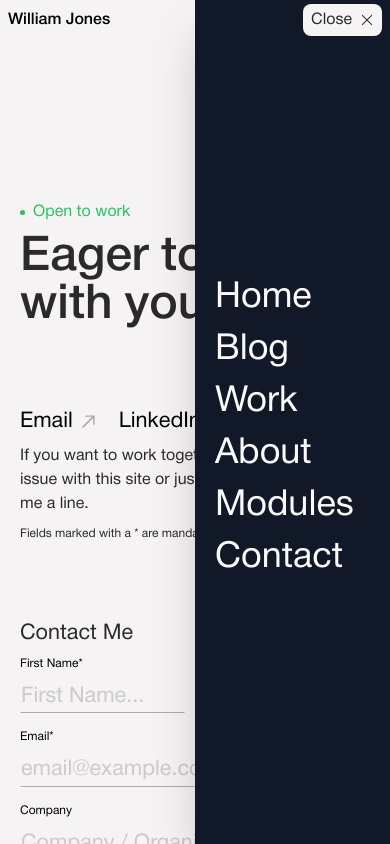
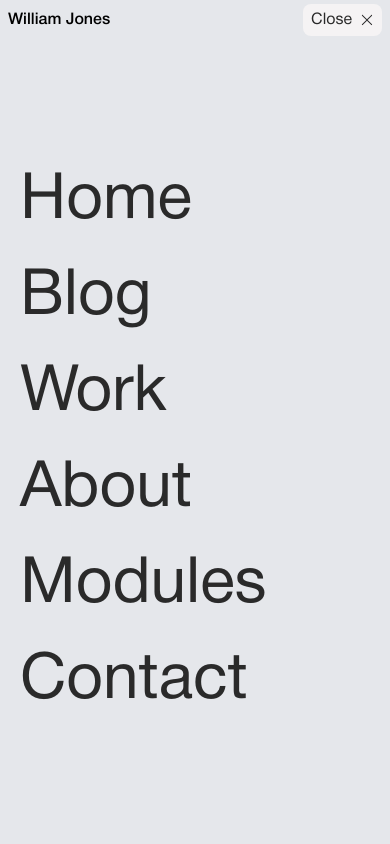
Before and after one commit to Wj9488/graduate-website, a Next.js app: page /contact in a window 390 px wide. Both pictures are taken after a click on the button "Menu". Shown: the top 844 px of the page. Built offline with nearby package versions, Linux system fonts and the light colour scheme.

Commit message:
nav menu update

```diff
--- a/components/sitewide/AlternativeMenu.jsx
+++ b/components/sitewide/AlternativeMenu.jsx
@@ -16,13 +16,11 @@ const buttonVariants = {
 
 const menuVariants = {
   closed: {
-    x: "100%",
-    opacity: 0,
+    y: "-100%",
     transition: { duration: 0.5, ease: [0.85, 0, 0.15, 1] },
   },
   open: {
-    x: 0,
-    opacity: 1,
+    y: 0,
     transition: { duration: 0.5, ease: [0.85, 0, 0.15, 1] },
   },
 };
@@ -46,7 +44,7 @@ const AlternativeMenu = () => {
         setIsVisible(true);
       } else {
         setIsVisible(false);
-        setIsMenuOpen(false); // Automatically close menu when not visible
+        setIsMenuOpen(false); // closes menu when you hit top of the screen
       }
     };
 
@@ -57,6 +55,19 @@ const AlternativeMenu = () => {
     };
   }, []);
 
+  useEffect(() => {
+    if (isMenuOpen) {
+      document.body.style.overflow = "hidden"; // Disable scrolling
+    } else {
+      document.body.style.overflow = ""; // Re-enable scrolling
+    }
+
+    // Clean up when component unmounts
+    return () => {
+      document.body.style.overflow = "";
+    };
+  }, [isMenuOpen]);
+
   const toggleMenu = () => {
     setIsMenuOpen(!isMenuOpen);
   };
@@ -64,6 +75,22 @@ const AlternativeMenu = () => {
   return (
     <>
       <>
+      {isVisible && (
+        <a.div
+          className="fixed top-1 left-[0.75rem] z-[999] py-1 px-2 lg:hidden"
+          initial="initial"
+          animate="visible"
+          exit="initial"
+          variants={buttonVariants}
+          id="Mobile Only"
+        >
+          <Link href="/" className="text__c_black text-xl font-medium">
+            <div className="">
+              W<span className="times font-bold">J</span>
+            </div>
+          </Link>
+        </a.div>
+        )}
         <a.button
           className="hover:cursor-pointer lg:hidden fixed top-1 right-2 rounded-lg flex items-center justify-center z-[999]"
           onClick={toggleMenu}
@@ -122,8 +149,25 @@ const AlternativeMenu = () => {
       <AnimatePresence>
         {isVisible && (
           <>
+            <a.div
+              className="hidden lg:block fixed top-5 left-[0.75rem] z-[999]"
+              initial="initial"
+              animate="visible"
+              exit="initial"
+              variants={buttonVariants}
+              id="DesktopOnly"
+            >
+              <Link
+                href="/"
+                className="text__c_black text-2xl font-medium mix-blend-difference"
+              >
+                <div className="">
+                  W<span className="times font-bold">J</span>
+                </div>
+              </Link>
+            </a.div>
             <a.button
-              className="hover:cursor-pointer hidden lg:block fixed top-5 right-[7.25rem] z-[99] shadow"
+              className="hover:cursor-pointer hidden lg:block fixed top-5 right-[7.25rem] z-[999] shadow"
               initial="initial"
               animate="visible"
               exit="initial"
@@ -132,7 +176,9 @@ const AlternativeMenu = () => {
             >
               <Link className="" href={"/contact"}>
                 <div className="hover:opacity-75 transition-all duration-200 px-4 py-2 accent__c_main rounded-lg">
-                  <p className="2xl:text-base text-sm button__text_colour">Contact Me</p>
+                  <p className="2xl:text-base text-sm button__text_colour">
+                    Contact Me
+                  </p>
                 </div>
               </Link>
             </a.button>
@@ -197,23 +243,25 @@ const AlternativeMenu = () => {
       <AnimatePresence>
         {isMenuOpen && (
           <a.div
-            className="fixed top-0 flex flex-col justify-center right-0 bottom__left_radius xl:rounded-none h-full bg-gray-900 shadow-2xl z-[500]"
+            className="fixed top-0 flex flex-col justify-center right-0 bottom__left_radius xl:rounded-none h-full bg-gray-200 shadow-2xl z-[500]"
             variants={menuVariants}
             initial="closed"
             animate="open"
             exit="closed"
           >
-            <a.ul className="w-[50vw] lg:w-[20vw] xl:w-[20vw] 3xl:w-[15vw] p-5">
+            <div className="w-[100vw] h-[100dvh] flex items-center justify-start ">
+            <a.ul className="pm-t standard__x_padding_inner">
               {menuItems.map((item, index) => (
                 <a.li
                   key={item.name}
-                  className="mt-[.75rem] text-4xl 2xl:text-6xl"
+                  className="text-[4rem] xl:text-6xl 2xl:text-[12rem]"
                   variants={{
-                    initial: { opacity: 0, y: 10 },
+                    initial: { opacity: 0, filter: "blur(10px)", y: 10 },
                     enter: {
                       opacity: 1,
+                      filter: "blur(0px)",
                       y: 0,
-                      transition: { duration: 0.5, delay: index * 0.1 },
+                      transition: { duration: 0.5, delay: 0.5 + index * 0.1 },
                     },
                   }}
                   initial="initial"
@@ -222,13 +270,14 @@ const AlternativeMenu = () => {
                   <Link
                     onClick={toggleMenu}
                     href={item.path}
-                    className="transition-all duration-200 ease-in-out hover:opacity-50 text__c_contrast"
+                    className="transition-all duration-200 ease-in-out hover__menu_item text__c_black hover:bg-[#e9ff70]"
                   >
                     {item.name}
                   </Link>
                 </a.li>
               ))}
             </a.ul>
+            </div>
           </a.div>
         )}
       </AnimatePresence>
--- a/components/sitewide/Nav.jsx
+++ b/components/sitewide/Nav.jsx
@@ -27,8 +27,8 @@ const Nav = ({ NavPageWordColour, NavPageIdentifierColour, NavTextColour}) => {
 
   return (
     <nav className={`${NavTextColour} lg:min-h-[5dvh] 2xl:min-h-[2.5dvh] flex items-center justify-between transition-colors duration-1000 ease-in-out z-[10] lg:px-[1.75rem] 2xl:px-[2.25rem] px-[0.5rem]`}>
-      <div className="z-10">
-        <Link className="flex items-center" href={"/"}>
+      <div className="z-[999]">
+        <Link className="flex items-center mix-blend-difference" href={"/"}>
           <span className="py-2 2xl:text-lg font-medium" aria-label="Click here to go back to the home page">William Jones</span>
         </Link>
       </div>
@@ -56,7 +56,7 @@ const Nav = ({ NavPageWordColour, NavPageIdentifierColour, NavTextColour}) => {
           </li>
           <li className="3xl:text-lg">
             <Link
-              className="pc hover:opacity-75 transition-all duration-200 hover__link_b"
+              className="pc hover:opacity-75 transition-all duration-200 hover__link_b hover__menu_item"
               href={"/about"}
             >
               About
--- a/styles/globals.css
+++ b/styles/globals.css
@@ -160,10 +160,10 @@ p {
 }
 
 .bt {
-  border-top: 1px solid var(--colour-theme-accent-main);
+  border-top: 2px solid var(--standard-text-black);
 }
 .bb{
-  border-bottom: 1px solid var(--colour-theme-accent-main);
+  border-bottom: 2px solid var(--standard-text-black);
 }
 
 /* Phone Breakpoint */
@@ -456,7 +456,10 @@ p {
 }
 
 
-
+.hover__menu_item:hover {
+  font-family: 'Times New Roman', Times, serif;
+  font-style: italic;
+}
 
 
 /* MISC */
```
Lines whose indentation alone changed are shown as unchanged.
